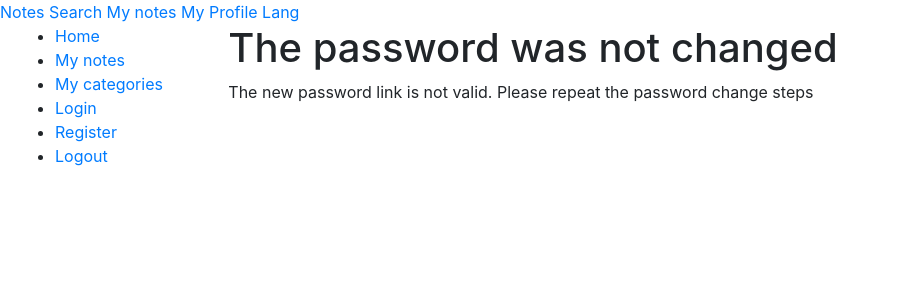
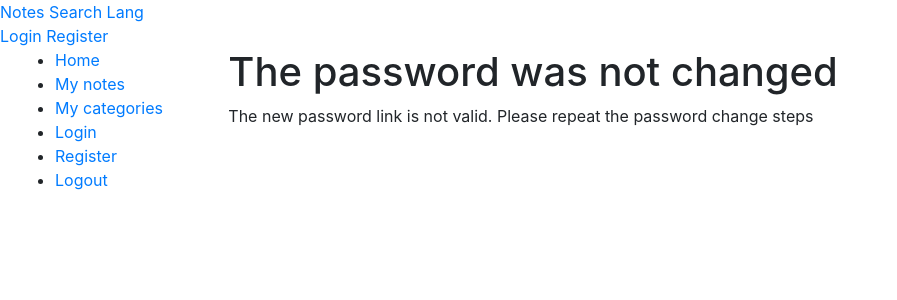
Before and after one commit to AgneNava/my_notes, a Django app: page /accounts/reset/1/1/ in a window 1280 px wide. Shown: the top 300 px of the page, without its empty margins (0-897 px from the left). Run offline with Django 4.2, Linux system fonts and the light colour scheme; some libraries are stand-ins or nearby versions.

Commit message:
Base template fixes

```diff
--- a/notes_mine/templates/base.html
+++ b/notes_mine/templates/base.html
@@ -18,13 +18,26 @@
   </head>
   <body>
     <nav>
-      <a href="#">Notes</a>
-      <a href="#">Search</a>
-      <a href="#">My notes</a>
-      <a href="{% url 'profile' %}">My Profile</a>
-      <a href="#">Lang</a>
+      <div>
+        <a href="#">Notes</a>
+        <a href="#">Search</a>
+        <a href="#">Lang</a>
+      </div>
+      <div>
+        {% if user.is_authenticated %}
+            <a href="{% url 'profile' %}">{{ user.get_username }} profile</a>
+            <a href="{% url 'mynotes' %}">My Notes</a>
+          {% else %}
+            <a href="{% url 'login' %}?next={% url 'index' %}">Login</a>
+            <a href="{% url 'register' %}">Register</a>
+        {% endif %}
+      </div>
+
+
 
     </nav>
+
+
     <div class="container-fluid">
       <div class="row">
         <div class="col-sm-2">
```
Also changed, not shown: db.sqlite3.
